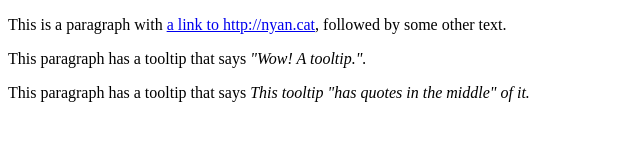
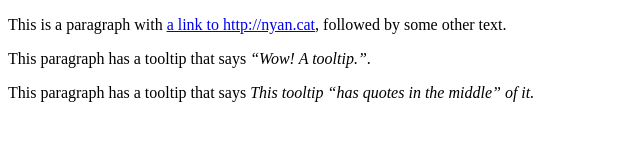
Before and after one commit to Vivek6996/2022-s1-wdc-prac1, a plain HTML site: page prac1/task2-4.html in a window 1280 px wide. Shown: the full height of the page, 0-640 px from the left. Drawn offline with Linux system fonts and the light colour scheme.

Commit message:
updated 2.4 and 2.5

```diff
--- a/prac1/task2-4.html
+++ b/prac1/task2-4.html
@@ -11,8 +11,8 @@
 
 <body>
     <p>This is a paragraph with <a href="http://nyan.cat"> a link to http://nyan.cat</a>, followed by some other text.</p>
-    <p>This paragraph has a tooltip that says<i> "Wow! A tooltip.".</i></p>
-    <p>This paragraph has a tooltip that says<i> This tooltip "has quotes in the middle" of it.</i></p>
+    <p>This paragraph has a tooltip that says<i> <q>Wow! A tooltip.</q></i>.</p>
+    <p>This paragraph has a tooltip that says<i> This tooltip <q>has quotes in the middle</q> of it.</i></p>
 
 </body>
 
```
